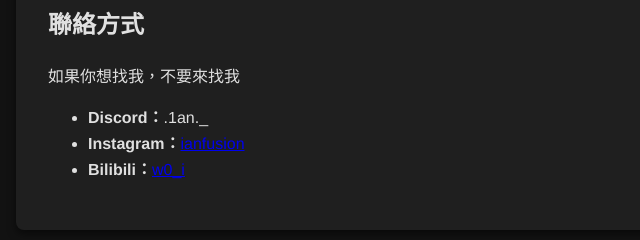
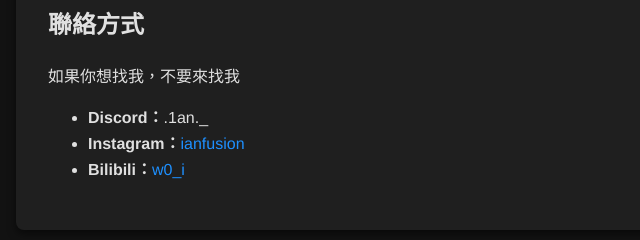
Before and after one commit to Ian-bug/ian.github.io, a plain HTML site: page index.html in a window 1280 px wide. Shown: the part 780-1020 px from the top of the page, 0-640 px from the left. Drawn offline with Linux system fonts and the light colour scheme.

Commit message:
Add files via upload

```diff
--- a/style.css
+++ b/style.css
@@ -186,6 +186,29 @@ button:hover {
     color: #2c2c2c;
 }
 
+/* 一般超連結樣式 */
+a {
+    color: #1e90ff; /* 設置超連結的顏色 */
+    text-decoration: none; /* 去掉下劃線 */
+    transition: color 0.3s ease, text-decoration 0.3s ease; /* 添加過渡效果 */
+}
+
+/* 懸停時的超連結樣式 */
+a:hover {
+    color: #ff6347; /* 懸停時改變顏色 */
+    text-decoration: underline; /* 懸停時添加下劃線 */
+}
+
+/* 點擊過的超連結樣式 */
+a:visited {
+    color: #ab68e9; /* 設置點擊過的超連結顏色 */
+}
+
+/* 活動中的超連結樣式 */
+a:active {
+    color: #ff4500; /* 設置活動中的超連結顏色 */
+}
+
 /* 淡入動畫 */
 @keyframes fadeIn {
     from {
```
